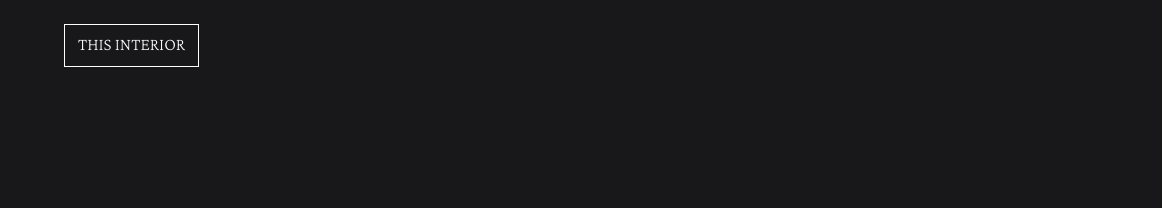
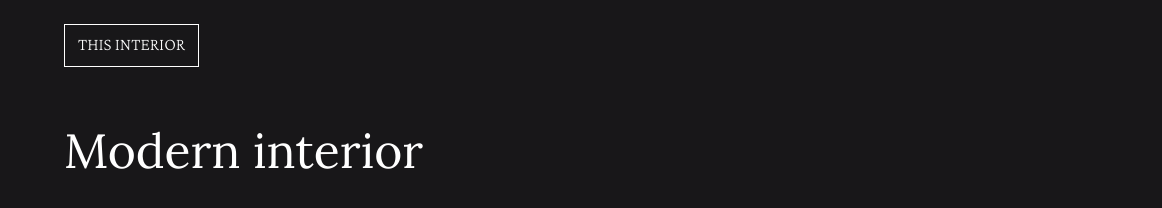
Before and after one commit to EzeVasari/interior-consultant, a plain HTML site: page index.html in a window 1280 px wide. Shown: the full height of the page, 0-1162 px from the left. Drawn offline with nearby package versions, Linux system fonts and the light colour scheme.

Commit message:
Agrega contenido y estilos al titulo

```diff
--- a/css/style.css
+++ b/css/style.css
@@ -40,3 +40,10 @@ header {
     width: 100%;
     height: 100%;
 }
+
+.title {
+    font-size: 3em;
+    font-family: 'Lora', serif;
+    color: #FFF;
+    margin-top: 50px;
+}
--- a/index.html
+++ b/index.html
@@ -14,7 +14,9 @@
         </div>
     </header>
     <main>
-        <div class="title"></div>
+        <div class="title">
+            Modern interior
+        </div>
         <div class="text"></div>
         <div class="btn"></div>
         <div class="image"></div>
```
